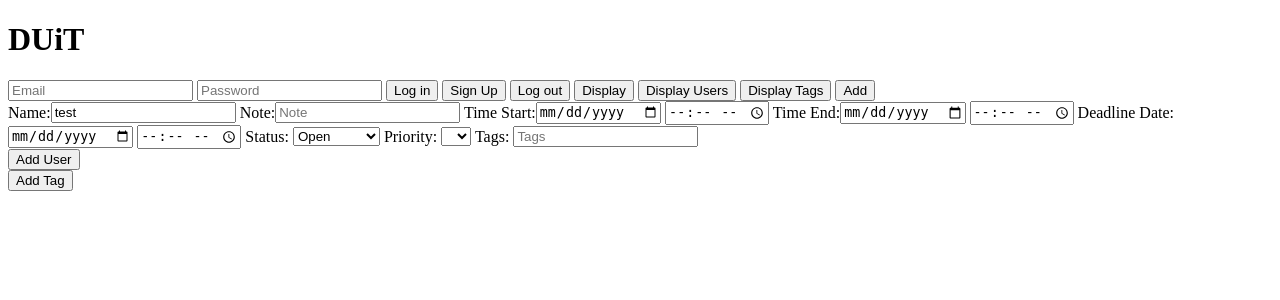
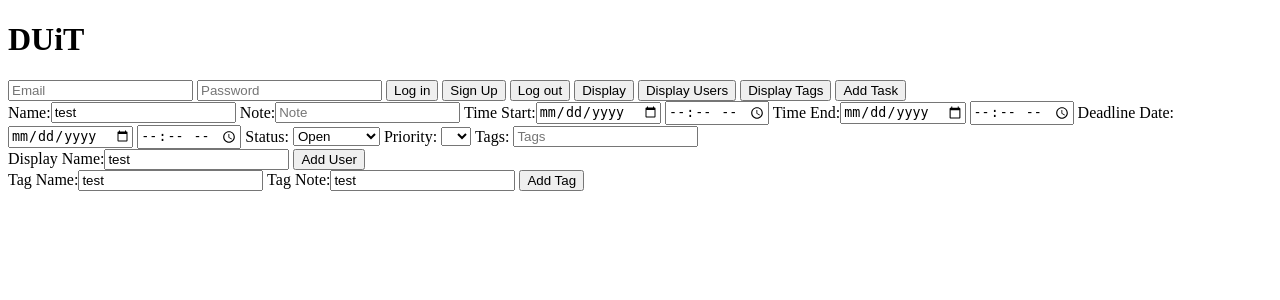
Before and after one commit to auberginekenobi/duit, a PHP site: page /duit-dev/duit-core/index.php in a window 1280 px wide. Shown: the top 300 px of the page. Run offline with PHP 8.4, Linux system fonts and the light colour scheme; some libraries are stand-ins or nearby versions.

Commit message:
Add form fields for tags and user creation

```diff
--- a/duit-dev/duit-core/index.php
+++ b/duit-dev/duit-core/index.php
@@ -39,7 +39,7 @@ table, th, td{
 	<button id="btnDisplayUsers" class = "btn btn-action">Display Users</button>
 	<button id="btnDisplayTags" class = "btn btn-action">Display Tags</button>
 
-	<button id="btnAddDu" class = "btn btn-action">Add</button>
+	<button id="btnAddDu" class = "btn btn-action">Add Task</button>
 
 	<div>
 	Name:<input id="du_name" type="text" placeholder="Du Name" value="test">
@@ -74,10 +74,13 @@ table, th, td{
 	</div>
 
 	<div>
+		Display Name:<input id="user_name" type="text" placeholder="Du Name" value="test">
 		<button id="btnAddUser" class = "btn btn-action">Add User</button>
 	</div>
 
 	<div>
+		Tag Name:<input id="tag_name" type="text" placeholder="Tag Name" value="test">
+		Tag Note:<input id="tag_note" type="text" placeholder="Tag Note" value="test">
 		<button id="btnAddTag" class = "btn btn-action">Add Tag</button>
 	</div>
 
--- a/duit-dev/duit-core/js/app.js
+++ b/duit-dev/duit-core/js/app.js
@@ -138,9 +138,10 @@
 	if(btnAddUser){
 		btnAddUser.addEventListener('click',e=>{
 		//	let user_name = $("#user_name").val();
-			let user_name = " "+Math.random(1000); //testing purposes
+			// let user_name = " "+Math.random(1000); //testing purposes
 			// to replicate issue
 			//let user_name = "test";
+			let user_name = $('#user_name').val();
 
 			var params = {
 				"user_name" : user_name
@@ -153,8 +154,11 @@
 	//add new tag
 	if(btnAddTag){
 		btnAddTag.addEventListener('click',e=>{
-			let tag_name = Math.random(1000)+""; //testing purposes
-			let tag_note = Math.random(1000)+""; //testing purposes
+			// let tag_name = Math.random(1000)+""; //testing purposes
+			// let tag_note = Math.random(1000)+""; //testing purposes
+			let tag_name = $('#tag_name').val();
+			let tag_note = $('#tag_note').val();
+
 
 			var params = {
 				"tag_name" : tag_name,
```
